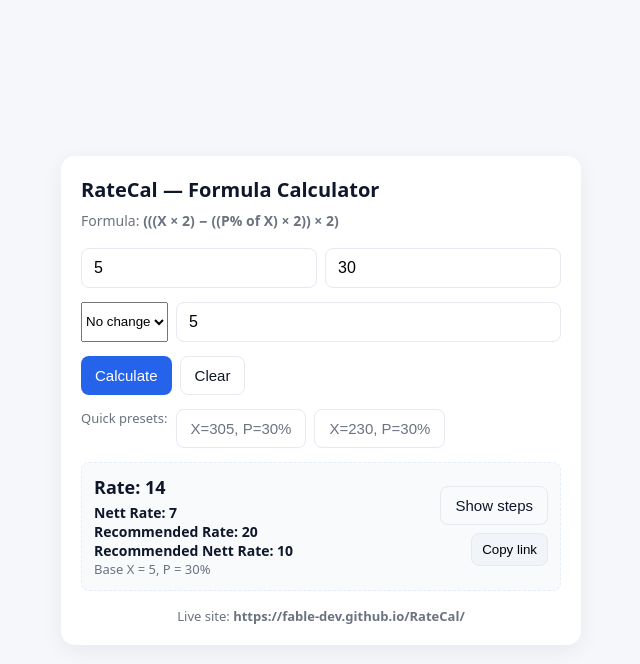
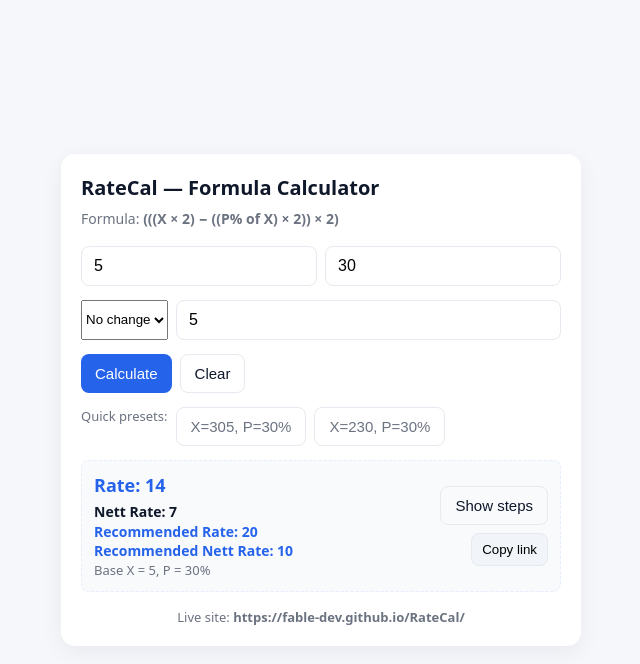
Before and after one commit to fable-dev/RateCal, a plain HTML site: page index.html in a window 1280 px wide. Both pictures are taken after typing "5", "5" into the empty fields and a click on the button "Calculate". Shown: the whole page, without its empty margins (319-959 px from the left). Drawn offline with Linux system fonts and the light colour scheme.

```diff
--- a/style.css
+++ b/style.css
@@ -143,3 +143,11 @@
     font-size: 18px;
   }
 }
+
+.result strong {
+  color: #2563eb;
+}
+
+.result div {
+  line-height: 1.4;
+}
```
